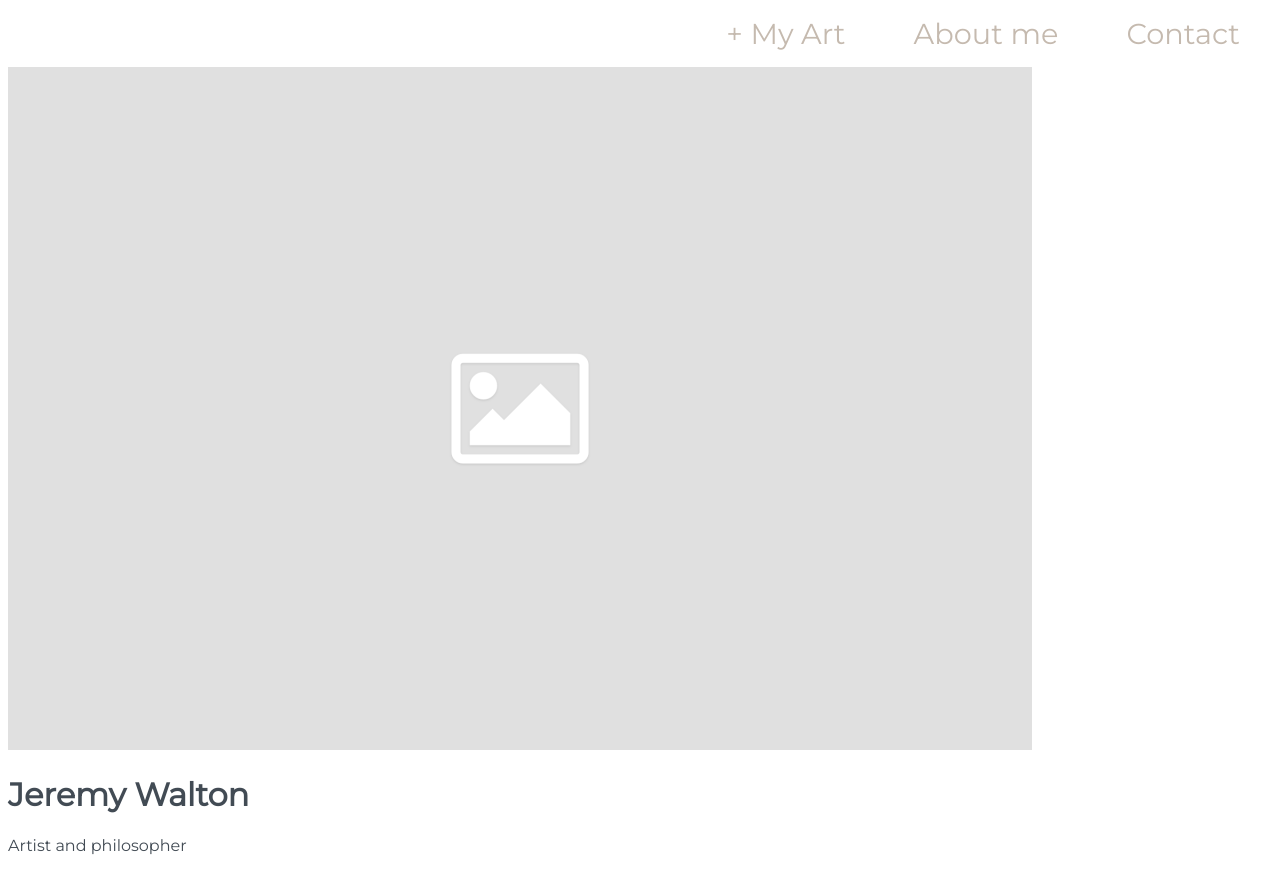
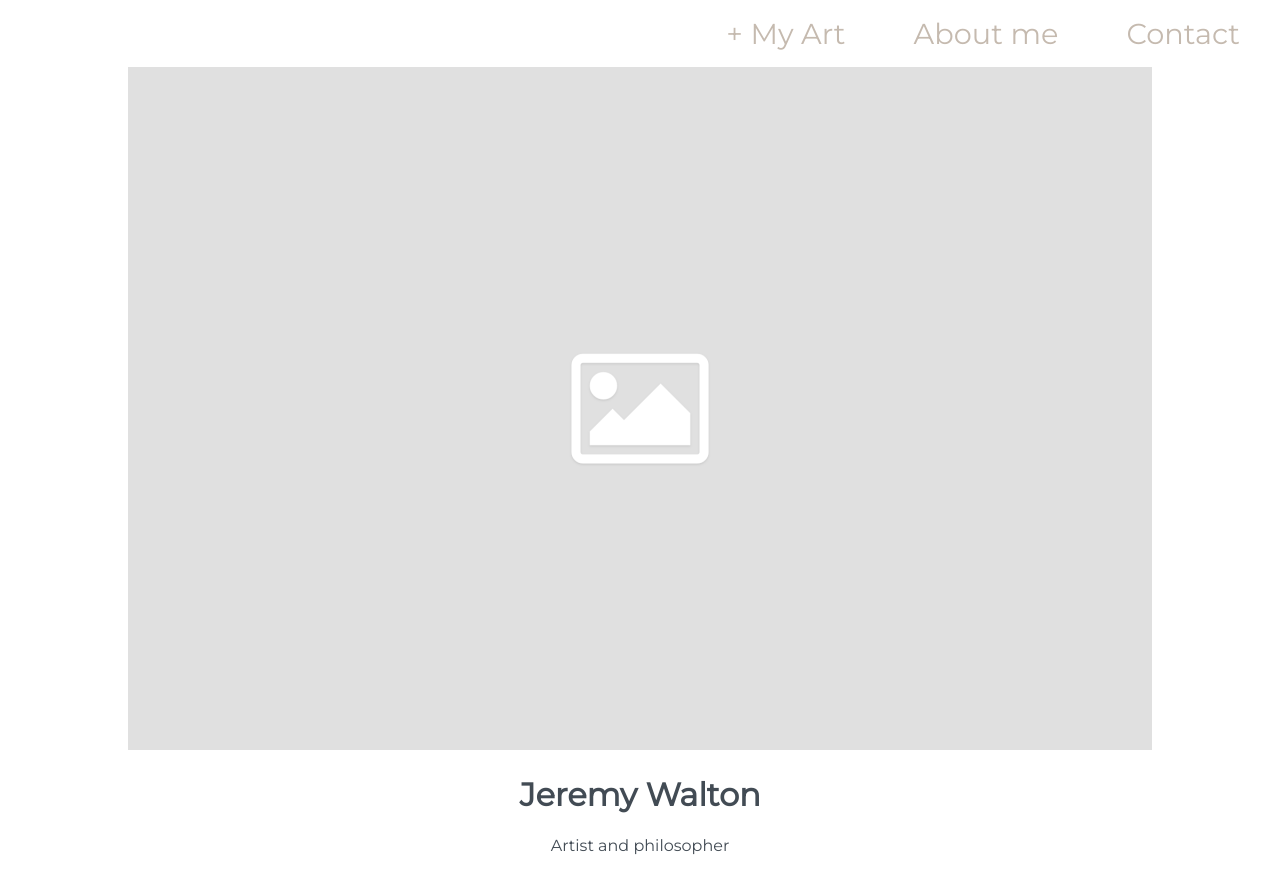
Before and after one commit to mmkobylin/Client-s-Commission, a plain HTML site: page index.html in a window 1280 px wide. Drawn offline with Linux system fonts and the light colour scheme.

Commit message:
text-align applied to the center

```diff
--- /dev/null
+++ b/css/_main.css
@@ -0,0 +1,3 @@
+main {
+    text-align: center;
+}
--- a/css/style.css
+++ b/css/style.css
@@ -3,5 +3,6 @@
 @import "_typography.css";
 
 @import "_li.css";
+@import "_main.css";
 @import "_nav.css";
 @import "_ul.css";
```
